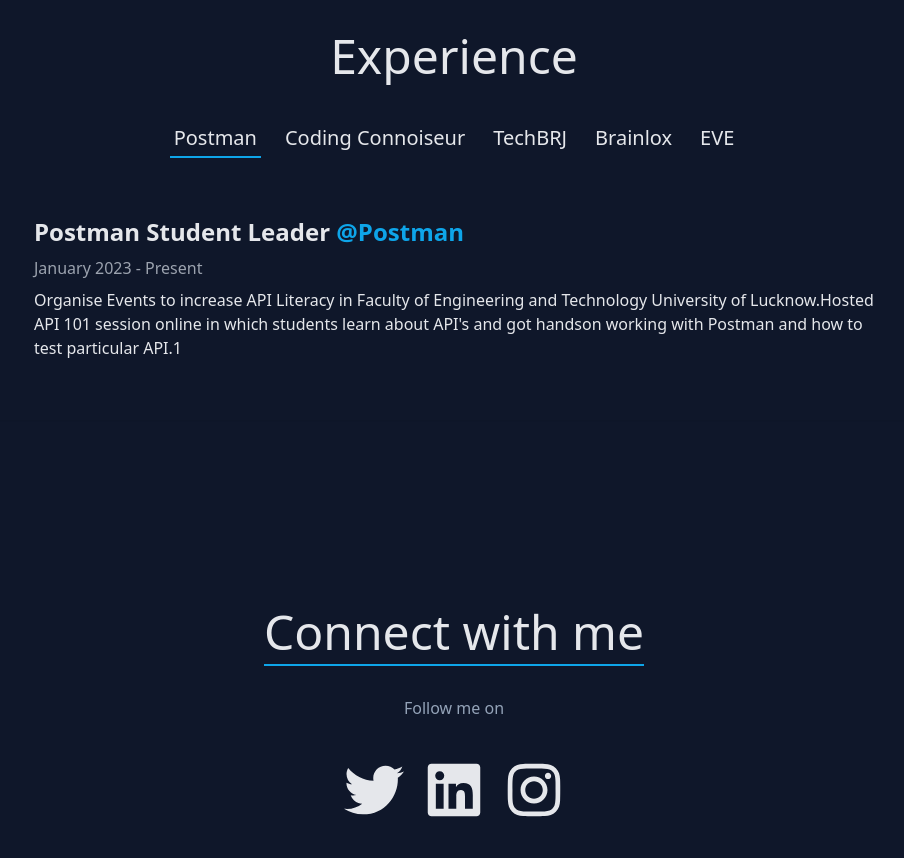
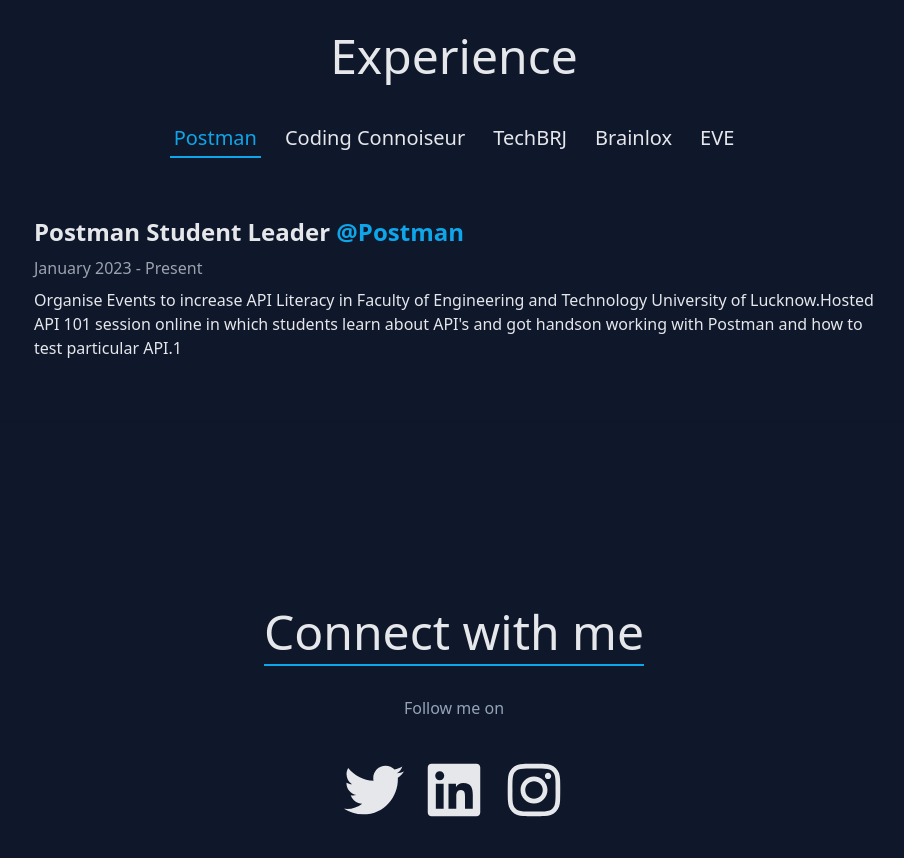
Before and after one commit to SiddharthaMishra-dev/Portfolio-react, a React (Vite) app: page / in a window 1280 px wide. Shown: the part 1500-2358 px from the top of the page, without its empty margins (186-1090 px from the left). Built offline with nearby package versions, Linux system fonts and the light colour scheme.

Commit message:
ui: improve minor Ui fixes

```diff
--- a/src/components/Experience.tsx
+++ b/src/components/Experience.tsx
@@ -19,7 +19,7 @@
               key={index1}
               onClick={() => handleChange(job.id)}
               className={`p-1 text-xl cursor-pointer hover:text-sky-500  ${
-                job.id === index && "active"
+                job.id === index && "active text-sky-500"
               }`}
             >
               {job.company}
--- a/src/components/Nav.tsx
+++ b/src/components/Nav.tsx
@@ -9,7 +9,7 @@
       style={{ zIndex: 10 }}
       className="sticky top-1 "
     >
-      <ul className="flex gap-5 w-2/3 mx-auto rounded-2xl text-slate-300 m-0 mt-5 mb-5 p-5 justify-center text-2xl bg-[#0336c433] font-semibold">
+      <ul className="flex gap-5 w-full md:w-2/3 mx-auto rounded-2xl text-slate-300 m-0 mt-5 mb-5 p-5 justify-center text-2xl bg-[#0336c433] font-semibold">
         <li
           className={`cursor-pointer hover:text-sky-500 ${pathname === "/" && "text-sky-500"}`}
           onClick={() => {
--- a/src/pages/About.tsx
+++ b/src/pages/About.tsx
@@ -50,7 +50,6 @@
           >
             <div
               data-atropos-offset="0"
-              // style={{ zIndex: 10 }}
               className="md:flex text-gray-200 lg:w-full m-auto rounded-md shadow-sm items-center md:text-left md:pt-10"
             >
               <img
@@ -66,7 +65,7 @@
                   &lt;{" "}
                   <span
                     ref={desc}
-                    className="text-sky-500"
+                    className="text-sky-500 text-xl md:text-3xl"
                   />{" "}
                   /&gt;
                 </p>
--- a/src/pages/Projects.tsx
+++ b/src/pages/Projects.tsx
@@ -107,7 +107,7 @@
                   className="w-full opacity-60 hover:opacity-100"
                 />
               </div>
-              <div className="pt-2 p-4 md:text-left">
+              <div className="pt-2 w-full p-4 md:text-left">
                 <h5 className="text-sky-600 font-bold text-2xl items-center">URL shortner</h5>
                 <span className="pt-5">
                   URL shortner build using expressjs and uses gotiny shortner API to convert the
```
